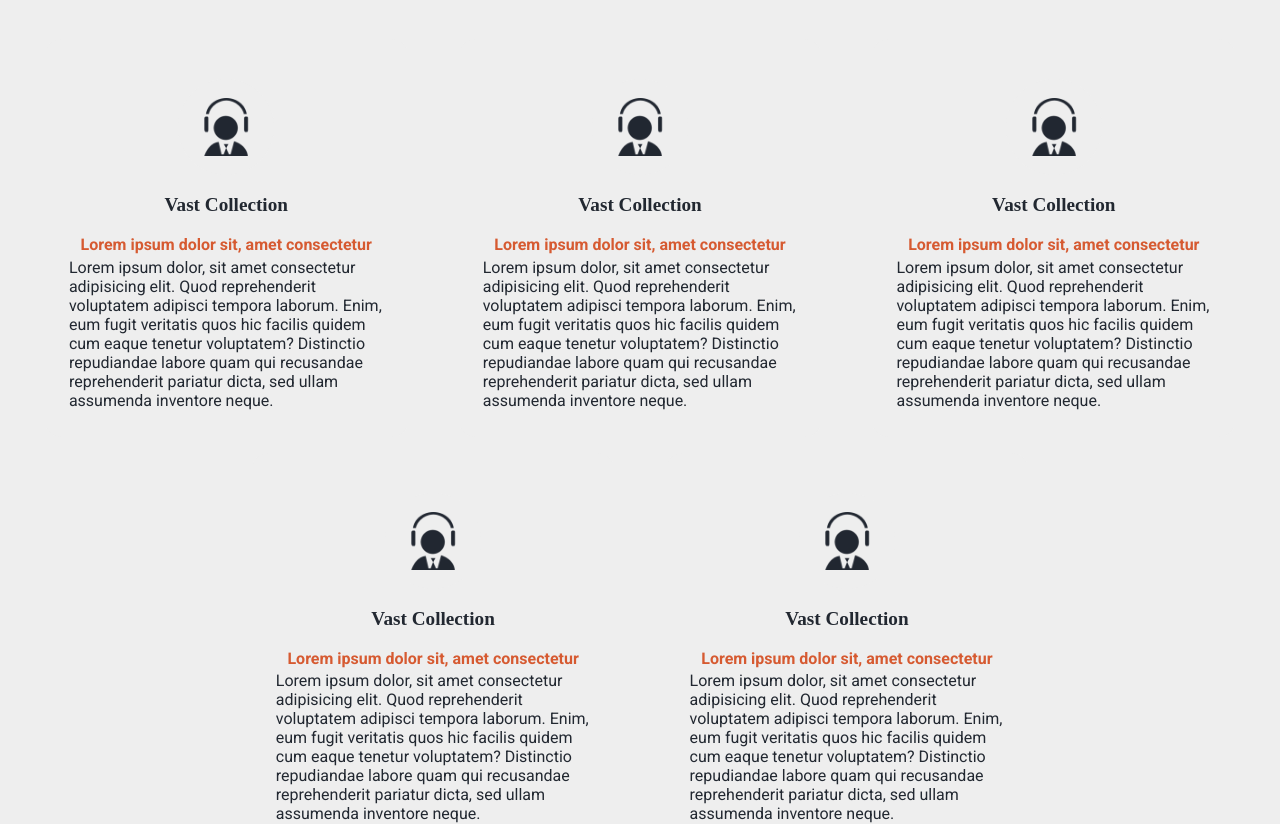
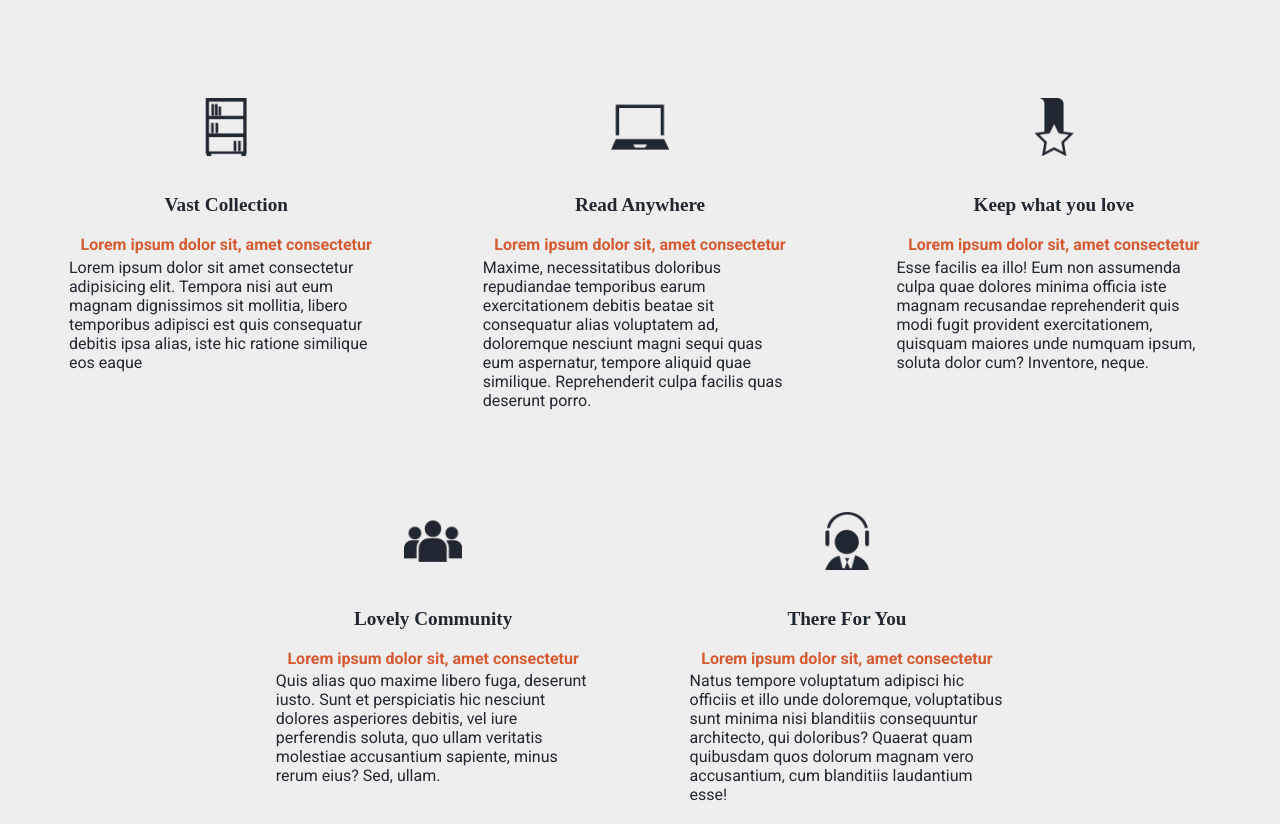
Before and after one commit to YaroTestLogin/test007, a website: page task-4.html in a window 1280 px wide. Shown: the part 147-971 px from the top of the page. Drawn offline with Linux system fonts and the light colour scheme; a web font is replaced by a local one.

Commit message:
what complete

```diff
--- a/src/sass/main-4.scss
+++ b/src/sass/main-4.scss
@@ -32,6 +32,12 @@ h3 {
 .container {
     margin: 0 auto;
     width: $largeScreen;
+    @media screen and (max-width: $middleScreen) {
+        width: $middleScreen;
+    }
+    @media screen and (max-width: $smallScreen) {
+        width: 100%;
+    }
 }
 
 section {
@@ -46,6 +52,18 @@ section {
         flex-direction: row;
         flex-wrap: wrap;
         justify-content: center;
+
+        @media screen and (max-width: $middleScreen) {
+            justify-content: start !important;
+            .item {
+                width: 46% !important;
+            }
+        }
+        @media screen and (max-width: $smallScreen) {
+            .item {
+                width: 100% !important;
+            }
+        }
 
         .item {
             text-align: center;
--- a/src/sass/main-4/variables.scss
+++ b/src/sass/main-4/variables.scss
@@ -1,5 +1,7 @@
-$crna:       #222831;
-$crvena:     #d65a31;
-$svetloSiva: #eeeeee;
+$crna:         #222831;
+$crvena:       #d65a31;
+$svetloSiva:   #eeeeee;
 
-$largeScreen: 960px;
+$largeScreen:  960px;
+$middleScreen: 768px;
+$smallScreen:  425px;
--- a/task-4.html
+++ b/task-4.html
@@ -18,52 +18,54 @@
         <div class="items">
             <div class="item">
                 <div class="img-cont">
-                    <img src="public/images/task4/help.png" alt="">
+                    <img src="public/images/task4/collection.png" alt="">
                 </div>
                 <h3>Vast Collection</h3>
                 <p class="intro">Lorem ipsum dolor sit, amet consectetur</p>
                 <p class="text">
-                    Lorem ipsum dolor, sit amet consectetur adipisicing elit. Quod reprehenderit voluptatem adipisci tempora laborum. Enim, eum fugit veritatis quos hic facilis quidem cum eaque tenetur voluptatem? Distinctio repudiandae labore quam qui recusandae reprehenderit pariatur dicta, sed ullam assumenda inventore neque.
+                    Lorem ipsum dolor sit amet consectetur adipisicing elit. Tempora nisi aut eum magnam dignissimos sit
+                    mollitia, libero temporibus adipisci est quis consequatur debitis ipsa alias, iste hic ratione
+                    similique eos eaque
+                </p>
+            </div>
+            <div class="item">
+                <div class="img-cont">
+                    <img src="public/images/task4/anywhere.png" alt="">
+                </div>
+                <h3>Read Anywhere</h3>
+                <p class="intro">Lorem ipsum dolor sit, amet consectetur</p>
+                <p class="text">
+                    Maxime, necessitatibus doloribus repudiandae temporibus earum exercitationem debitis beatae sit consequatur alias voluptatem ad, doloremque nesciunt magni sequi quas eum aspernatur, tempore aliquid quae similique. Reprehenderit culpa facilis quas deserunt porro.
+                </p>
+            </div>
+            <div class="item">
+                <div class="img-cont">
+                    <img src="public/images/task4/track.png" alt="">
+                </div>
+                <h3>Keep what you love</h3>
+                <p class="intro">Lorem ipsum dolor sit, amet consectetur</p>
+                <p class="text">
+                    Esse facilis ea illo! Eum non assumenda culpa quae dolores minima officia iste magnam recusandae reprehenderit quis modi fugit provident exercitationem, quisquam maiores unde numquam ipsum, soluta dolor cum? Inventore, neque.
+                </p>
+            </div>
+            <div class="item">
+                <div class="img-cont">
+                    <img src="public/images/task4/community.png" alt="">
+                </div>
+                <h3>Lovely Community</h3>
+                <p class="intro">Lorem ipsum dolor sit, amet consectetur</p>
+                <p class="text">
+                    Quis alias quo maxime libero fuga, deserunt iusto. Sunt et perspiciatis hic nesciunt dolores asperiores debitis, vel iure perferendis soluta, quo ullam veritatis molestiae accusantium sapiente, minus rerum eius? Sed, ullam.
                 </p>
             </div>
             <div class="item">
                 <div class="img-cont">
                     <img src="public/images/task4/help.png" alt="">
                 </div>
-                <h3>Vast Collection</h3>
+                <h3>There For You</h3>
                 <p class="intro">Lorem ipsum dolor sit, amet consectetur</p>
                 <p class="text">
-                    Lorem ipsum dolor, sit amet consectetur adipisicing elit. Quod reprehenderit voluptatem adipisci tempora laborum. Enim, eum fugit veritatis quos hic facilis quidem cum eaque tenetur voluptatem? Distinctio repudiandae labore quam qui recusandae reprehenderit pariatur dicta, sed ullam assumenda inventore neque.
-                </p>
-            </div>
-            <div class="item">
-                <div class="img-cont">
-                    <img src="public/images/task4/help.png" alt="">
-                </div>
-                <h3>Vast Collection</h3>
-                <p class="intro">Lorem ipsum dolor sit, amet consectetur</p>
-                <p class="text">
-                    Lorem ipsum dolor, sit amet consectetur adipisicing elit. Quod reprehenderit voluptatem adipisci tempora laborum. Enim, eum fugit veritatis quos hic facilis quidem cum eaque tenetur voluptatem? Distinctio repudiandae labore quam qui recusandae reprehenderit pariatur dicta, sed ullam assumenda inventore neque.
-                </p>
-            </div>
-            <div class="item">
-                <div class="img-cont">
-                    <img src="public/images/task4/help.png" alt="">
-                </div>
-                <h3>Vast Collection</h3>
-                <p class="intro">Lorem ipsum dolor sit, amet consectetur</p>
-                <p class="text">
-                    Lorem ipsum dolor, sit amet consectetur adipisicing elit. Quod reprehenderit voluptatem adipisci tempora laborum. Enim, eum fugit veritatis quos hic facilis quidem cum eaque tenetur voluptatem? Distinctio repudiandae labore quam qui recusandae reprehenderit pariatur dicta, sed ullam assumenda inventore neque.
-                </p>
-            </div>
-            <div class="item">
-                <div class="img-cont">
-                    <img src="public/images/task4/help.png" alt="">
-                </div>
-                <h3>Vast Collection</h3>
-                <p class="intro">Lorem ipsum dolor sit, amet consectetur</p>
-                <p class="text">
-                    Lorem ipsum dolor, sit amet consectetur adipisicing elit. Quod reprehenderit voluptatem adipisci tempora laborum. Enim, eum fugit veritatis quos hic facilis quidem cum eaque tenetur voluptatem? Distinctio repudiandae labore quam qui recusandae reprehenderit pariatur dicta, sed ullam assumenda inventore neque.
+                    Natus tempore voluptatum adipisci hic officiis et illo unde doloremque, voluptatibus sunt minima nisi blanditiis consequuntur architecto, qui doloribus? Quaerat quam quibusdam quos dolorum magnam vero accusantium, cum blanditiis laudantium esse!
                 </p>
             </div>
         </div>
@@ -78,4 +80,12 @@
         footer
     </div>
 </body>
+
+<p>Lorem ipsum dolor sit amet consectetur adipisicing elit. Tempora nisi aut eum magnam dignissimos sit mollitia, libero temporibus adipisci est quis consequatur debitis ipsa alias, iste hic ratione similique eos eaque.</p>
+<p>Maxime, necessitatibus doloribus repudiandae temporibus earum exercitationem debitis beatae sit consequatur alias voluptatem ad, doloremque nesciunt magni sequi quas eum aspernatur, tempore aliquid quae similique. Reprehenderit culpa facilis quas deserunt porro!</p>
+<p>Esse facilis ea illo! Eum non assumenda culpa quae dolores minima officia iste magnam recusandae reprehenderit quis modi fugit provident exercitationem, quisquam maiores unde numquam ipsum, soluta dolor cum? Inventore, neque.</p>
+<p>Quis alias quo maxime libero fuga, deserunt iusto. Sunt et perspiciatis hic nesciunt dolores asperiores debitis, vel iure perferendis soluta, quo ullam veritatis molestiae accusantium sapiente, minus rerum eius? Sed, ullam.</p>
+<p>Natus tempore voluptatum adipisci hic officiis et illo unde doloremque, voluptatibus sunt minima nisi blanditiis consequuntur architecto, qui doloribus? Quaerat quam quibusdam quos dolorum magnam vero accusantium, cum blanditiis laudantium esse!</p>
+<p>Veritatis blanditiis exercitationem laboriosam itaque recusandae unde in maiores incidunt voluptate provident, quos ipsa quo repellat ullam ab hic officia voluptatum? Accusantium itaque et nemo inventore earum molestiae consequatur exercitationem! Pariatur.</p>
+<p>Possimus error eveniet corrupti, dolores commodi reprehenderit sapiente inventore, laboriosam sunt natus illo, obcaecati facilis. Veritatis impedit ratione est eveniet, eos, facilis sunt laudantium iure architecto, ipsam eligendi earum illo enim.</p>
 </html>
```
Also changed, not shown: dist/css/main-4.css.
